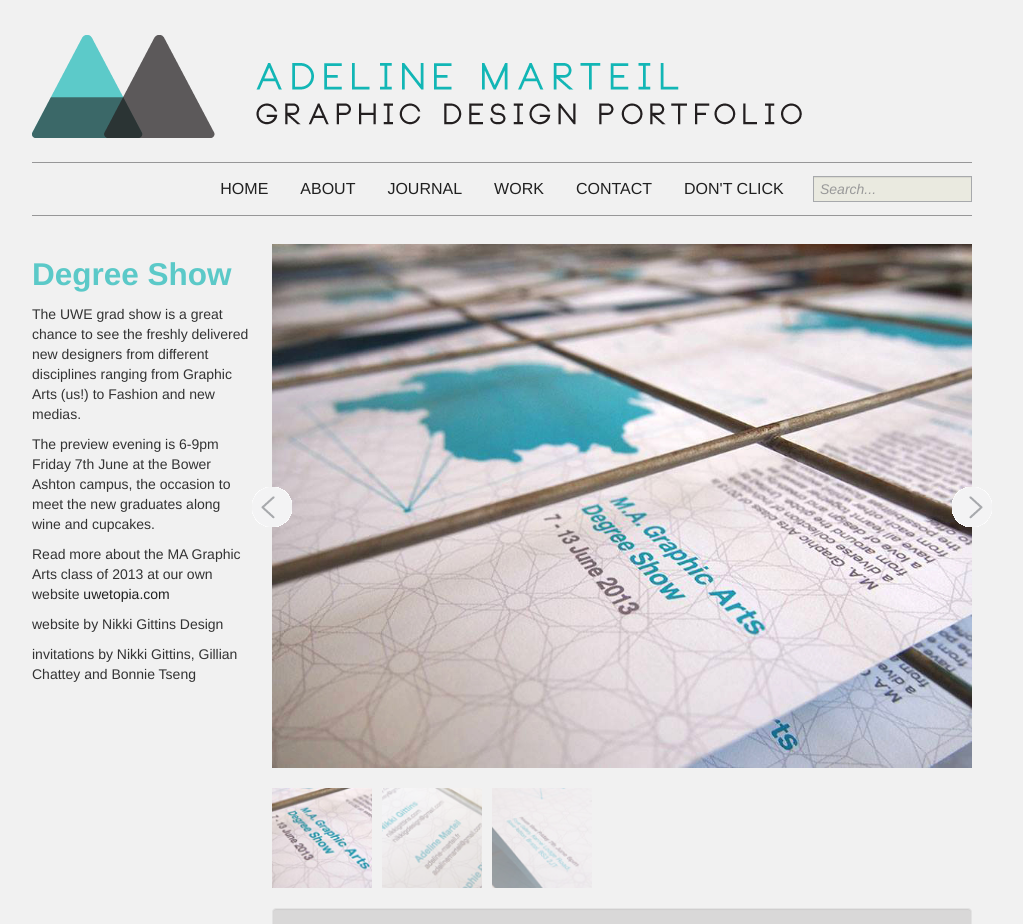
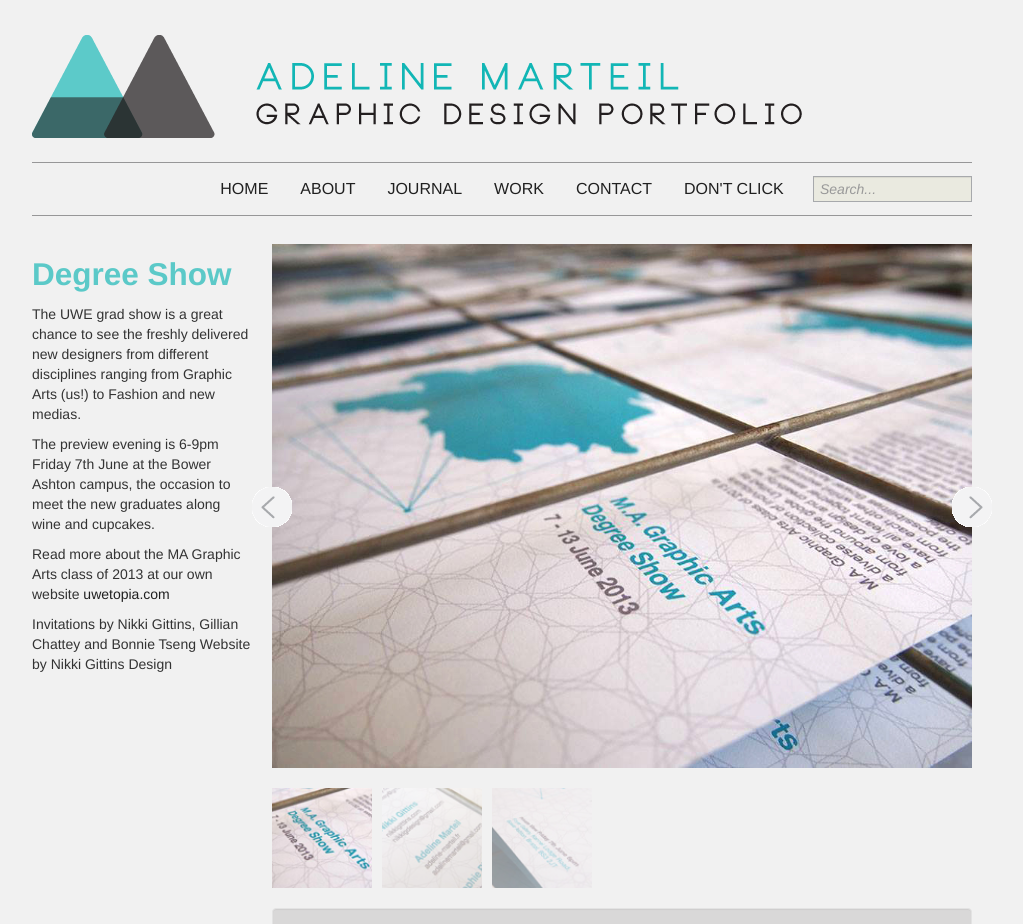
Before and after one commit to Kissy/adeline-marteil, a Jekyll site: the page built from _posts/exhibition/2013-04-11-degree-show.markdown, in a window 1280 px wide, cut to the strip 0-924 px from the top of the page. Shown: the whole strip, without its empty margins (138-1161 px from the left). Built offline with Jekyll 4.4.1, drawn with Linux system fonts in a browser that asks for light colours; Markdown is read by kramdown in place of the engine named in the settings.

```diff
--- a/_posts/exhibition/2013-04-11-degree-show.markdown
+++ b/_posts/exhibition/2013-04-11-degree-show.markdown
@@ -9,11 +9,13 @@ The UWE grad show is a great chance to see the freshly delivered new designers f
 
 The preview evening is 6-9pm Friday 7th June at the Bower Ashton campus, the occasion to meet the new graduates along wine and cupcakes.
 
+
 Read more about the MA Graphic Arts class of 2013 at our own website
 [uwetopia.com](http://www.uwetopia.com)
 
 
 
-website by Nikki Gittins Design
 
-invitations by Nikki Gittins, Gillian Chattey and Bonnie Tseng
+
+Invitations by Nikki Gittins, Gillian Chattey and Bonnie Tseng
+Website by Nikki Gittins Design
```
